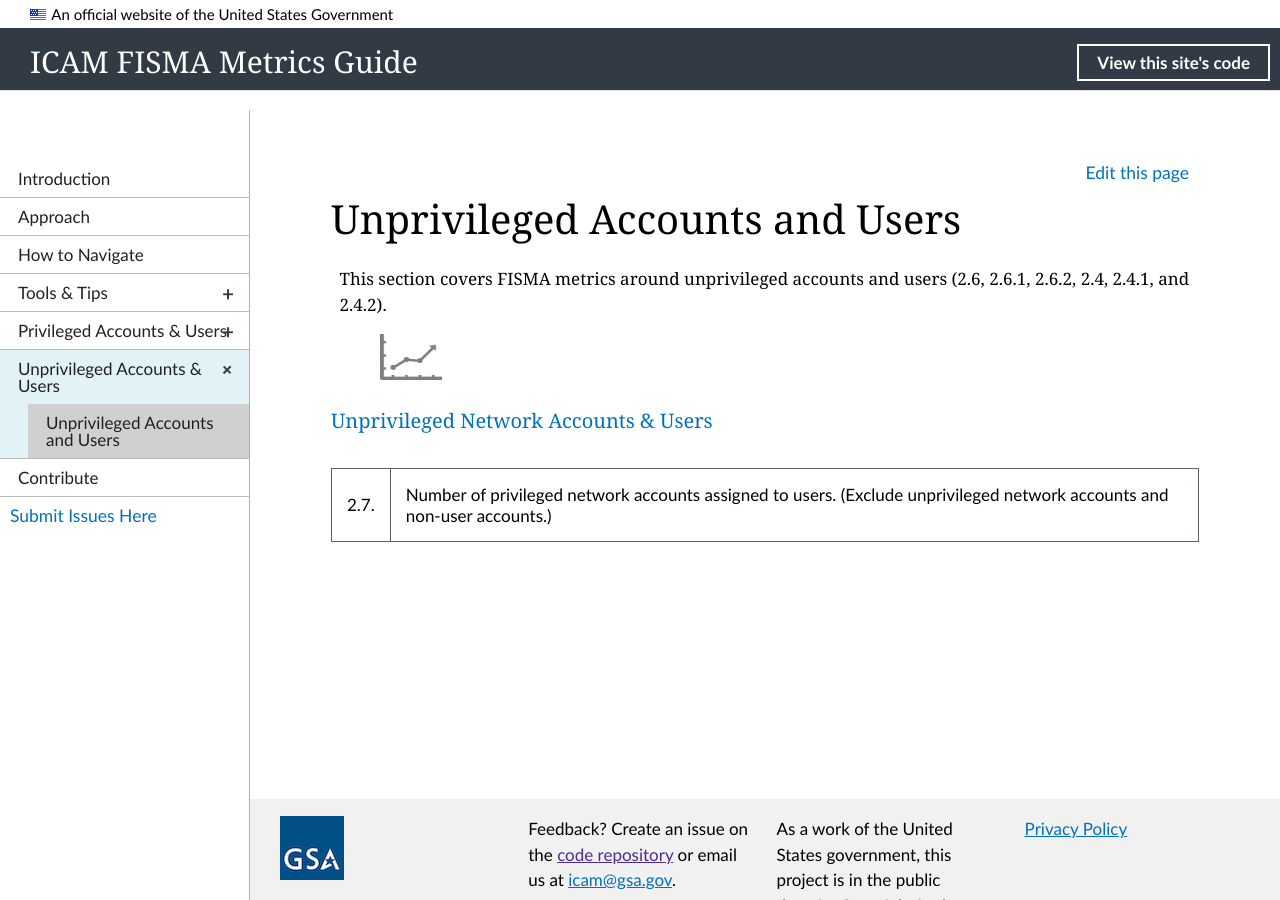
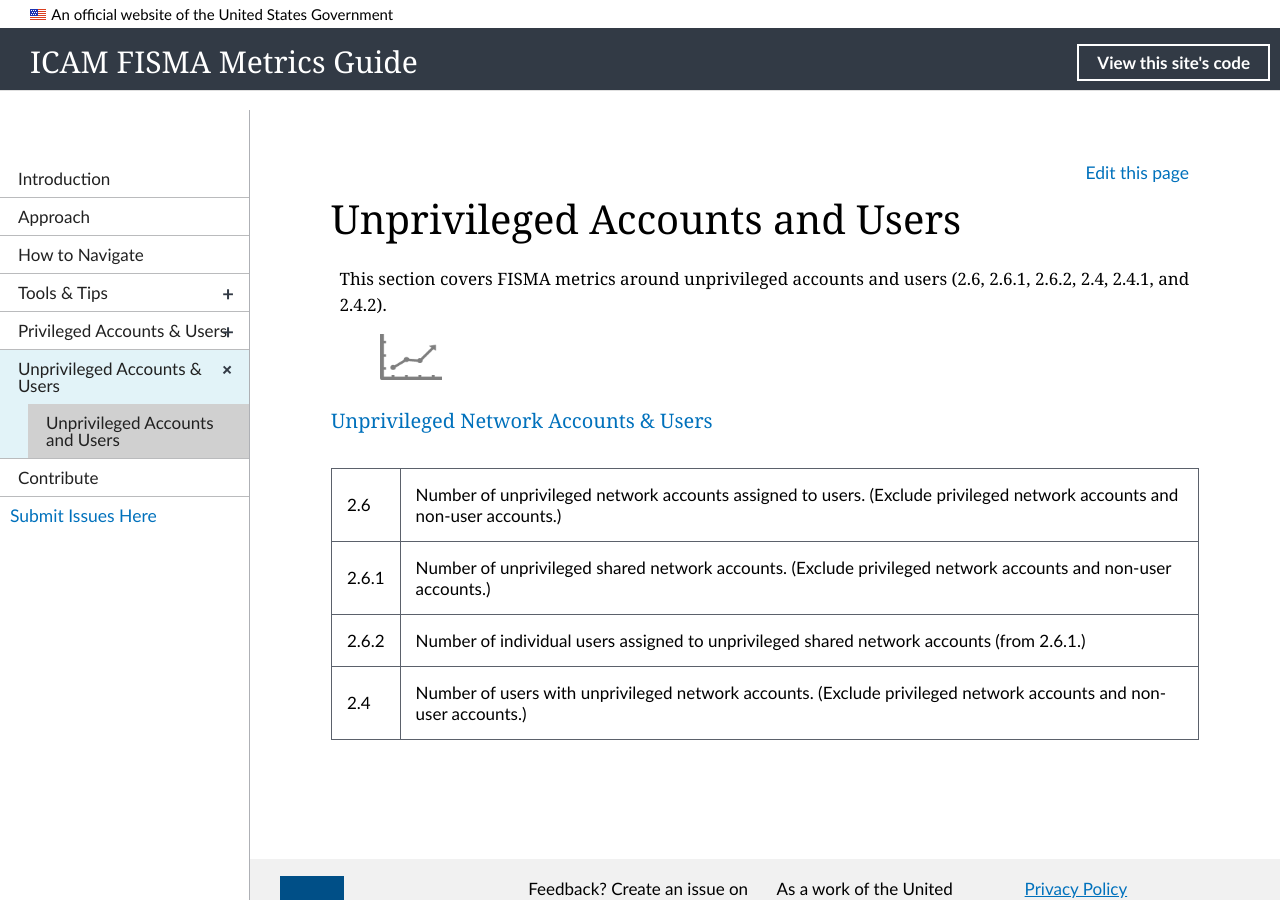
Before and after one commit to GSA/icam-fisma, a Jekyll site: the page built from _unpriv-mgmt/03_main-unpriv.md, in a window 1280 px wide and 900 px high. Built offline with Jekyll 4.4.1, drawn with Linux system fonts in a browser that asks for light colours; nearby versions of some CDN libraries.

Commit message:
Add correct content from slides

```diff
--- a/_unpriv-mgmt/03_main-unpriv.md
+++ b/_unpriv-mgmt/03_main-unpriv.md
@@ -8,6 +8,9 @@ This section covers FISMA metrics around unprivileged accounts and users (2.6, 2
 
 >![Chart logo](../img/graph.png){:style="width:8%;"}
 
-### [Unprivileged Network Accounts & Users](collection-25-27)
+### [Unprivileged Network Accounts & Users](collection-26-24)
 
-| 2.7. | Number of privileged network accounts assigned to users. (Exclude unprivileged network accounts and non-user accounts.)
+| 2.6 | Number of unprivileged network accounts assigned to users. (Exclude privileged network accounts and non-user accounts.)
+| 2.6.1 | Number of unprivileged shared network accounts. (Exclude privileged network accounts and non-user accounts.)
+| 2.6.2 | Number of individual users assigned to unprivileged shared network accounts (from 2.6.1.)
+| 2.4 | Number of users with unprivileged network accounts. (Exclude privileged network accounts and non-user accounts.)
```
